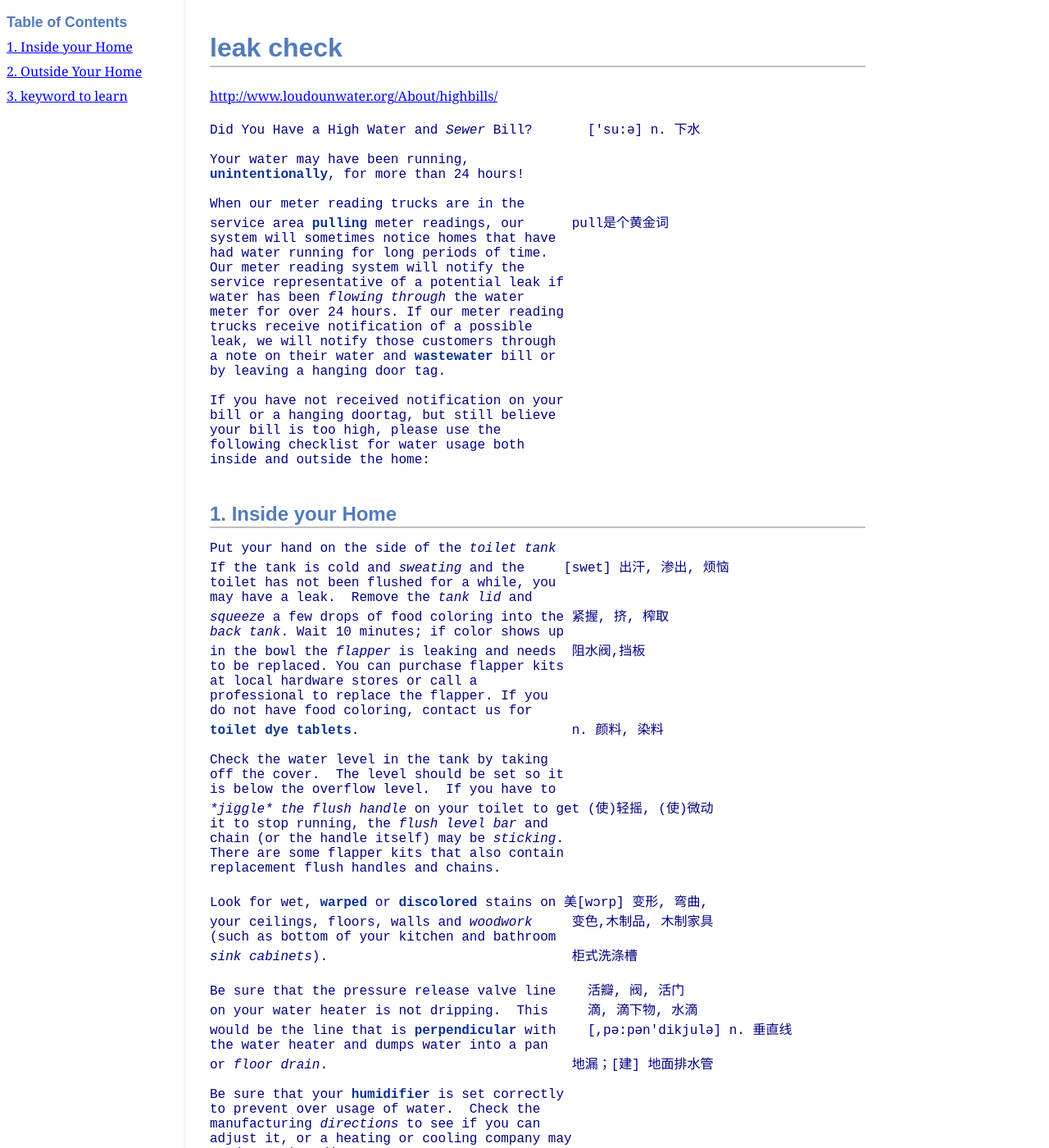
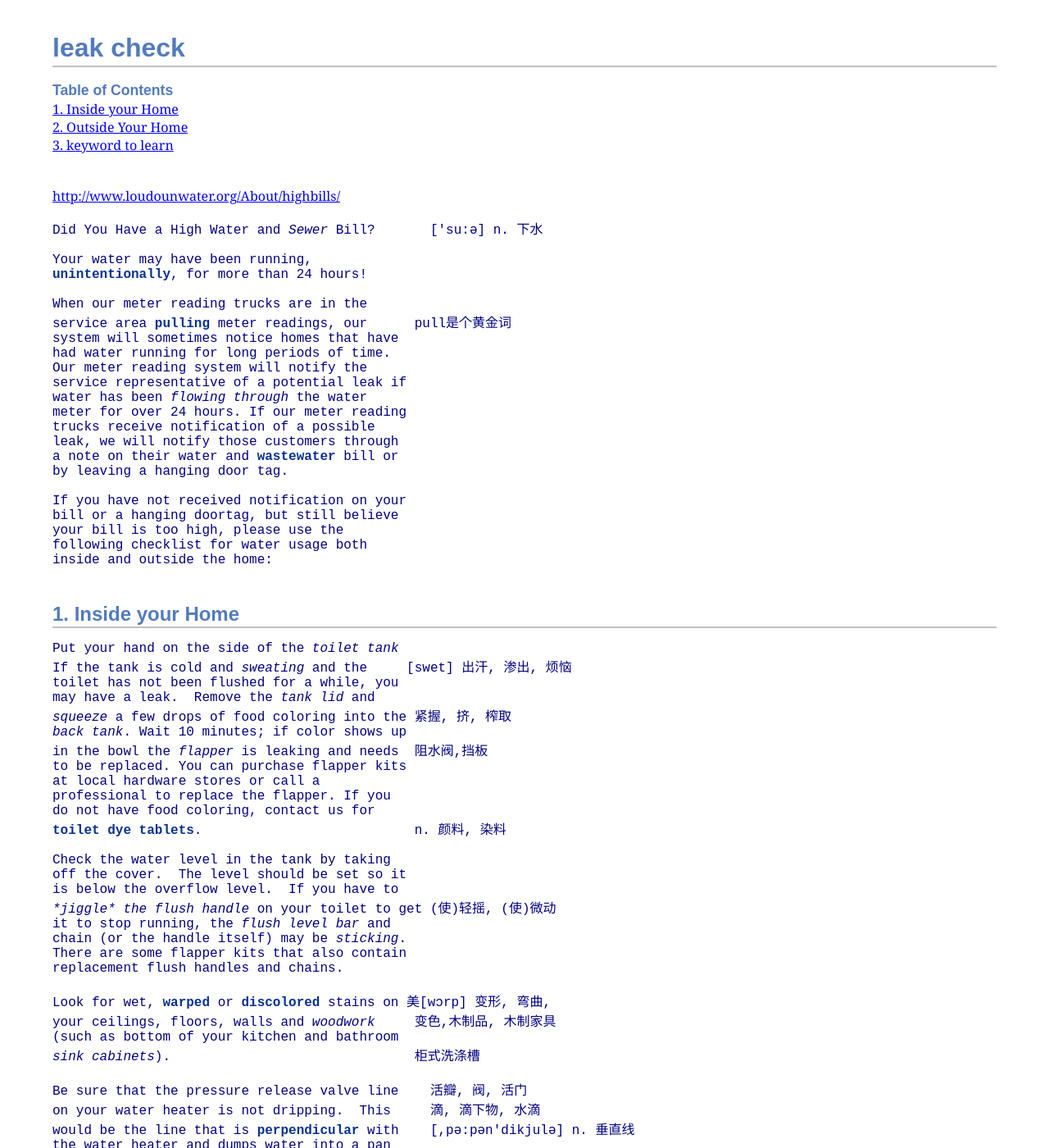
Before and after one commit to pingit/pingit.github.com, a Jekyll site: the page _posts/2013-02-23-check-leak.html, which Jekyll copies as it is, in a window 1280 px wide and 1400 px high. Shown: the whole window at 82% size. Built offline with Jekyll 4.4.1, drawn with Linux system fonts in a browser that asks for light colours; some of the changed text lies outside the part shown.

Commit message:
new post:

```diff
--- a/_posts/2013-02-23-leak-check.html
+++ b/_posts/2013-02-23-check-leak.html
@@ -533,40 +533,6 @@ body.manpage div.sectionbody {
 }
 
 
-@media screen {
-  body {
-    max-width: 50em; /* approximately 80 characters wide */
-    margin-left: 16em;
-  }
-
-  #toc {
-    position: fixed;
-    top: 0;
-    left: 0;
-    bottom: 0;
-    width: 13em;
-    padding: 0.5em;
-    padding-bottom: 1.5em;
-    margin: 0;
-    overflow: auto;
-    border-right: 3px solid #f8f8f8;
-    background-color: white;
-  }
-
-  #toc .toclevel1 {
-    margin-top: 0.5em;
-  }
-
-  #toc .toclevel2 {
-    margin-top: 0.25em;
-    display: list-item;
-    color: #aaaaaa;
-  }
-
-  #toctitle {
-    margin-top: 0.5em;
-  }
-}
 </style>
 <script type="text/javascript">
 /*<![CDATA[*/
```
Also changed, not shown: other parts of _posts/2013-02-23-check-leak.html (+1 -1 lines).
